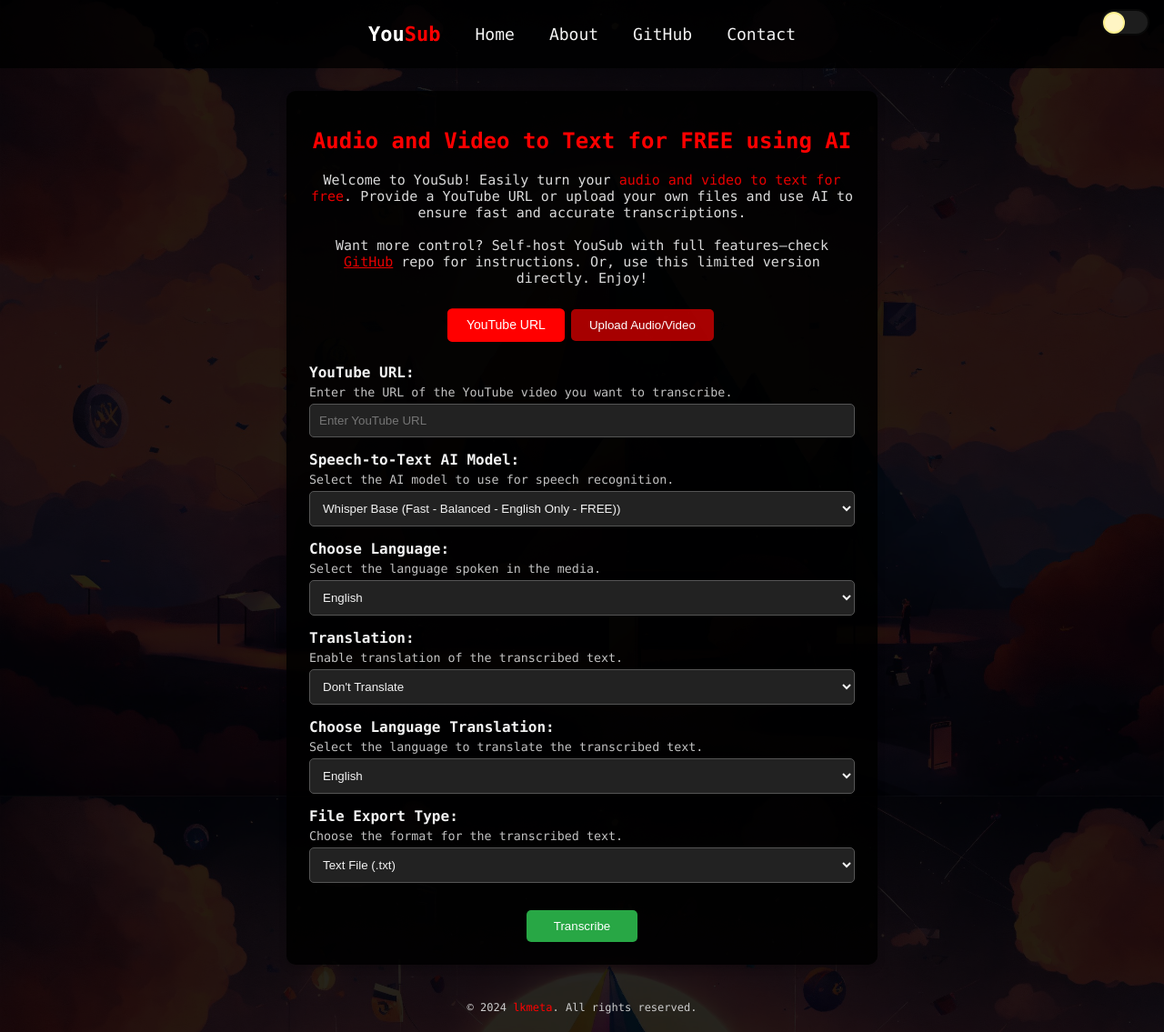
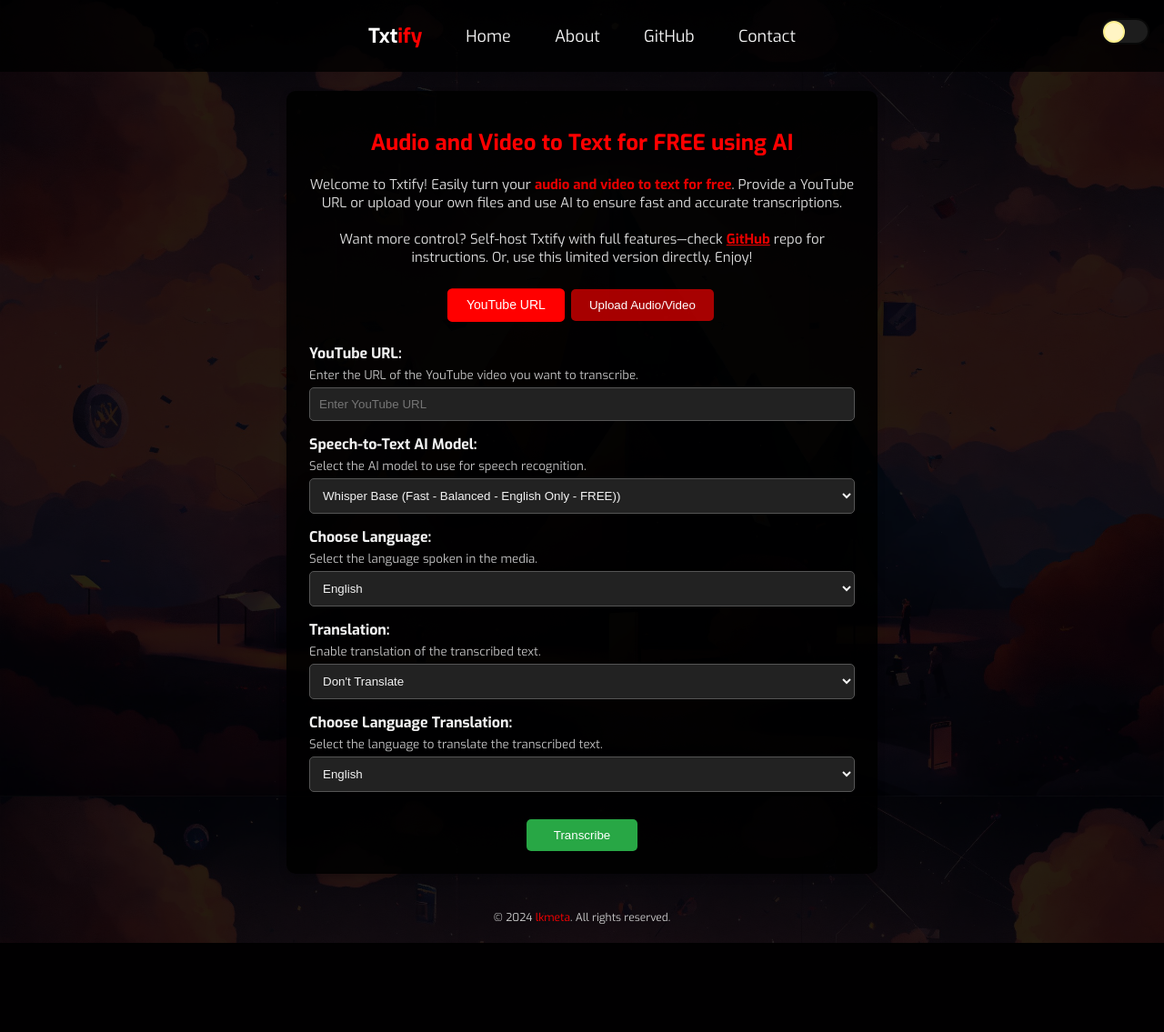
Before and after one commit to lkmeta/txtify, a FastAPI app: page / in a window 1280 px wide. Shown: the whole page at 91% size. After the commit the page ends 1037 px from the top, so only its background shows below. Run offline with FastAPI, Linux system fonts and the light colour scheme.

Commit message:
new style and font, update requirements.txt

```diff
--- a/static/scripts.js
+++ b/static/scripts.js
@@ -88,7 +88,7 @@ function resetTranscription() {
     document.getElementById('stt-model').value = 'whisper_base';
     document.getElementById('translation').value = 'deepl';
     document.getElementById('language-translation').value = 'EN';
-    document.getElementById('file-export').value = 'txt';
+    // document.getElementById('file-export').value = 'txt';
 
     // Reset currentPid variable
     currentPid = null;
@@ -108,7 +108,7 @@ function transcribe() {
     const sttModel = document.getElementById('stt-model').value;
     const translation = document.getElementById('translation').value;
     const languageTranslation = document.getElementById('language-translation').value;
-    const fileExport = document.getElementById('file-export').value;
+    // const fileExport = document.getElementById('file-export').value;
 
 
     // Check if both fields are empty
@@ -138,7 +138,7 @@ function transcribe() {
     formData.append('model', sttModel);
     formData.append('translation', translation);
     formData.append('language_translation', languageTranslation);
-    formData.append('file_export', fileExport);
+    // formData.append('file_export', fileExport);
 
     if (youtubeUrl) {
         formData.append('youtube_url', youtubeUrl);
--- a/static/styles.css
+++ b/static/styles.css
@@ -1,3 +1,6 @@
+@import url('https://fonts.googleapis.com/css2?family=Exo:wght@400;700&display=swap');
+
+
 :root {
     --width: 50px;
     --height: 25px;
@@ -14,7 +17,8 @@
 }
 
 body {
-    font-family: monaco, sans-serif;
+    /* font-family: monaco, sans-serif; */
+    font-family: 'Exo', sans-serif;
     margin: 0;
     padding: 0;
     display: flex;
@@ -82,7 +86,7 @@ body {
 .navbar .logo {
     font-size: 22px;
     font-weight: bold;
-    background: linear-gradient(90deg, white 50%, red 50%);
+    background: linear-gradient(90deg, white 53%, red 47%);
     -webkit-background-clip: text;
     -webkit-text-fill-color: transparent;
     text-decoration: none;
@@ -91,7 +95,7 @@ body {
 .theme-toggle-wrapper {
     position: absolute;
     right: 20px;
-    top: 10px;
+    top: 20px;
     display: flex;
 }
 
--- a/templates/index.html
+++ b/templates/index.html
@@ -4,9 +4,11 @@
 <head>
     <meta charset="UTF-8">
     <meta name="viewport" content="width=device-width, initial-scale=1.0">
-    <title>YouSub</title>
+    <title>Txtify</title>
     <link rel="stylesheet" href="/static/styles.css">
-    <link rel="stylesheet" href="https://cdnjs.cloudflare.com/ajax/libs/font-awesome/6.0.0-beta3/css/all.min.css">
+    <!-- <link rel="stylesheet" href="https://cdnjs.cloudflare.com/ajax/libs/font-awesome/6.0.0-beta3/css/all.min.css"> -->
+    <link href="https://fonts.googleapis.com/css2?family=Exo:wght@400;700&display=swap" rel="stylesheet">
+
 
 </head>
 
@@ -14,7 +16,7 @@
 <body class="dark-theme">
     <div class="navbar">
         <div class="navbar-content">
-            <a href="/" class="logo">YouSub</a>
+            <a href="/" class="logo">Txtify</a>
             <a href="/">Home</a>
             <a href="#about">About</a>
             <a href="https://github.com/yourrepo" target="_blank">GitHub</a>
@@ -31,13 +33,16 @@
     <div class="container">
         <h1>Audio and Video to Text for FREE using AI</h1>
         <div class="description">
-            Welcome to YouSub! Easily turn your <a style="color: var(--primary-color);">audio and video to text for
+            Welcome to Txtify! Easily turn your <a style="color: var(--primary-color); font-weight: bold;">audio and
+                video to
+                text for
                 free</a>. Provide a YouTube URL or upload your own files and use AI to ensure fast and accurate
             transcriptions.
             <br>
             <br>
-            Want more control? Self-host YouSub with full features—check <a href="https://lkmeta.com" target="_blank"
-                style="color: var(--primary-color);">GitHub</a> repo for instructions. Or, use this limited version
+            Want more control? Self-host Txtify with full features—check <a href="https://lkmeta.com" target="_blank"
+                style="color: var(--primary-color); font-weight: bold;">GitHub</a> repo for instructions. Or, use this
+            limited version
             directly.
             Enjoy!
         </div>
@@ -52,7 +57,7 @@
         </div>
         <div id="upload-input" class="input-group" style="display: none;">
             <label for="media-upload">Upload Audio/Video:</label>
-            <small>Upload an audio or video file from your device to transcribe (MP4, MP3).</small>
+            <small>Upload an audio or video file from your device to transcribe (.mp4, .mp3).</small>
             <input type="file" id="media-upload" accept=".mp4,.mp3">
         </div>
 
@@ -97,7 +102,7 @@
             <small>Select the language to translate the transcribed text.</small>
             <select id="language-translation"></select>
         </div>
-        <div class="input-group">
+        <!-- <div class="input-group">
             <label for="file-export">File Export Type:</label>
             <small>Choose the format for the transcribed text.</small>
             <select id="file-export">
@@ -107,7 +112,7 @@
                 <option value="vtt">WebVTT (.vtt)</option>
                 <option value="sbv">YouTube Captions (.sbv)</option>
             </select>
-        </div>
+        </div> -->
 
         <div class="actions">
             <button id="transcribeButton">Transcribe</button>
```
Also changed, not shown: requirements.txt (+10 -36 lines).
